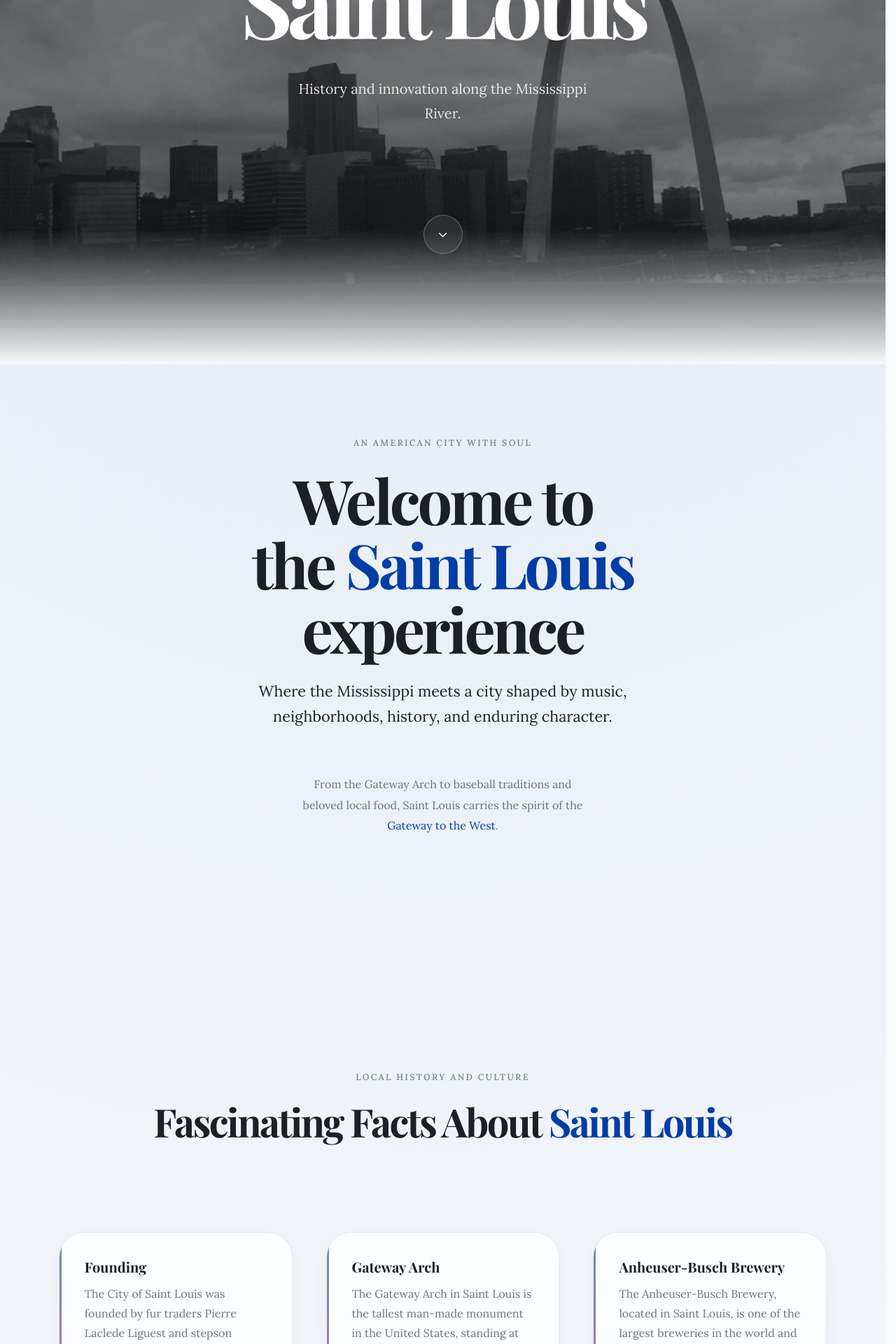
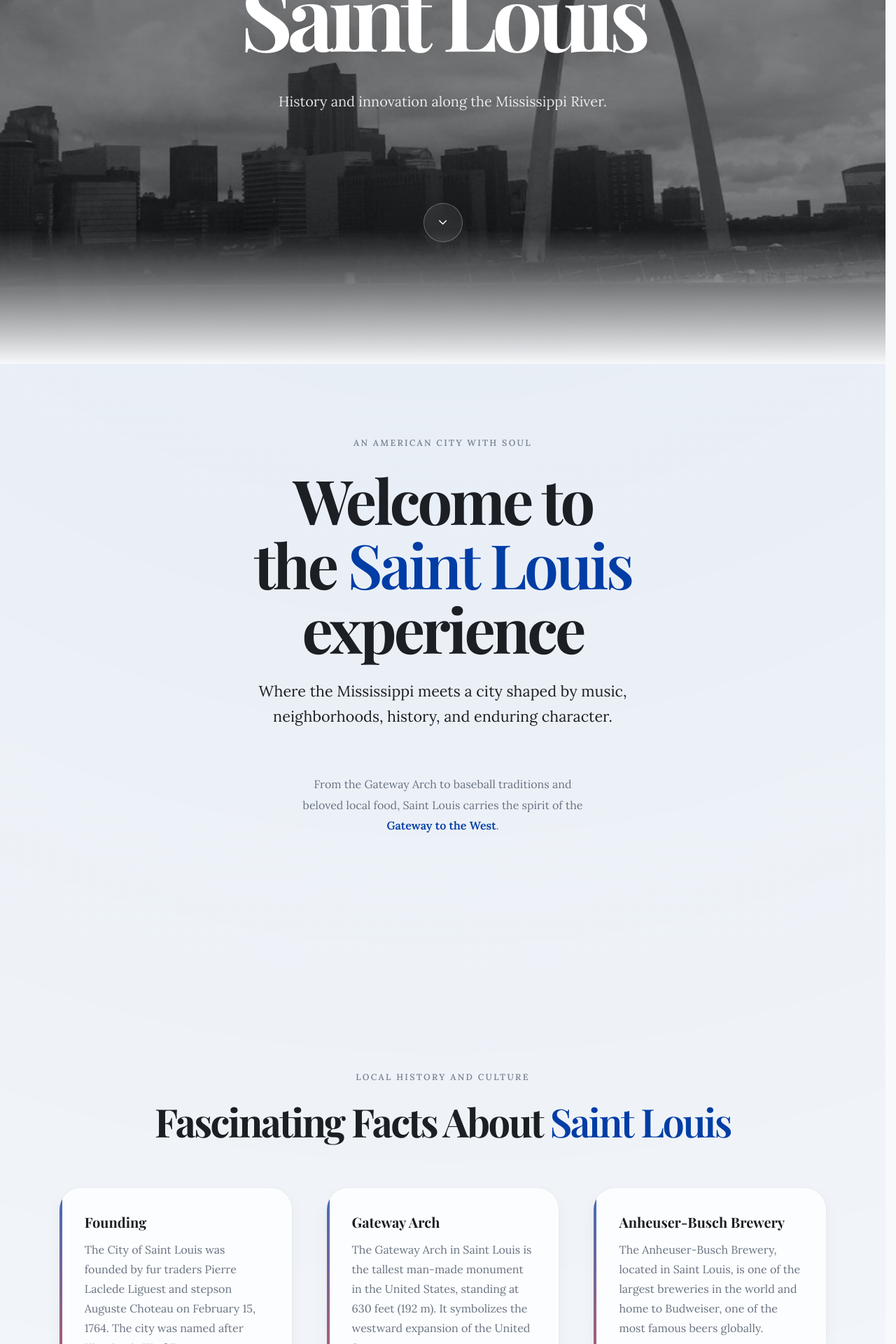
Before and after one commit to mcckyle/saint-louis-facts, a React (Vite) app: page / in a window 1280 px wide. Shown: the part 280-2200 px from the top of the page at 70% size. Built offline with nearby package versions, Linux system fonts and the light colour scheme.

Commit message:
Header.jsx: Cache the media query result in a variable for better readability.

```diff
--- a/index.html
+++ b/index.html
@@ -17,7 +17,7 @@
 
     <!-- Open Graph Foundation. -->
     <meta property="og:title" content="Saint Louis Facts | Gateway to the West" />
-    <meta property="og:description" content="Explore the history and culture of Saint Louis." />
+    <meta property="og:description" content="Discover Saint Louis through history, culture, architecture, and the enduring spirit of the Gateway to the West." />
     <meta property="og:type" content="website" />
     <meta property="og:url" content="https://mcckyle.github.io/saint-louis-facts/" />
     <meta property="og:image" content="https://mcckyle.github.io/saint-louis-facts/images/social-preview.png" />
--- a/src/App.css
+++ b/src/App.css
@@ -29,7 +29,7 @@
     gap: var(--space-xl);
     padding-inline: var(--page-padding);
 }
-.section { padding-block: var(--section-padding); }
+.section { display: grid; gap: var(--space-lg); padding-block: var(--section-padding); }
 .section-eyebrow
 {
     display: inline-flex;
@@ -76,13 +76,12 @@
 
     transition: var(--surface-transition);
 }
-.surface-card:hover { transform: translateY(-2px); box-shadow: var(--shadow-lg); }
-.highlight { color: var(--primary); }
+.highlight { color: var(--primary); font-weight: 600; }
 
 /* ====================================
    App Headings Styles.
 ======================================= */
-:where(h1, h2, h3) { margin: 0; font-family: var(--font-display); text-wrap: balance; }
+:where(h1, h2, h3, h4, h5, h6) { margin: 0; font-family: var(--font-display); text-wrap: balance; }
 :where(h1, h2) { letter-spacing: -0.045em; line-height: 1.05; }
 h1 { font-size: clamp(3rem, 8vw, 5rem); }
 h2 { font-size: clamp(2rem, 5vw, 3.5rem); }
@@ -105,7 +104,12 @@ h2 { font-size: clamp(2rem, 5vw, 3.5rem); }
     transition: transform var(--transition);
 }
 .skip-link:focus { transform: translateY(0); }
-:focus-visible { outline: 3px solid var(--focus-ring); outline-offset: 4px; }
+:focus-visible { outline: 3px solid var(--focus-ring); outline-offset: 4px; border-radius: var(--radius-sm); }
+
+@media (hover: hover)
+{
+    .surface-card:hover { transform: translateY(-2px); box-shadow: var(--shadow-lg); }
+}
 
 /* ====================================
    App Reduced Motion Styles.
--- a/src/App.jsx
+++ b/src/App.jsx
@@ -1,9 +1,9 @@
 //Filename: App.jsx
 //Author: Kyle McColgan
-//Date: 6 July 2026
+//Date: 17 July 2026
 //Description: This file contains the App component for the Saint Louis facts project.
 
-import React, { useRef } from "react";
+import { useRef } from "react";
 import Header from "./components/Header/Header.jsx";
 import Intro from "./components/Intro/Intro.jsx";
 import FunFactsList from "./components/FunFactsList/FunFactsList.jsx";
--- a/src/components/Footer/Footer.jsx
+++ b/src/components/Footer/Footer.jsx
@@ -1,6 +1,6 @@
 //Filename: Footer.jsx
 //Author: Kyle McColgan
-//Date: 6 July 2026
+//Date: 17 July 2026
 //Description: This file contains the footer component for the Saint Louis Facts React project.
 
 import React from "react";
@@ -12,7 +12,7 @@ function Footer()
 
   return (
     <footer className="footer" aria-label="Site footer">
-      <div className="section-content footer-content">
+      <div className="section-content section-content--center footer-content">
         <div className="footer-copy">
           <p className="section-eyebrow footer-eyebrow">A city shaped by history and pride</p>
 
--- a/src/components/FunFactsList/FunFactsList.css
+++ b/src/components/FunFactsList/FunFactsList.css
@@ -6,13 +6,13 @@
 .fun-facts .section-content
 {
     display: grid;
-    gap: var(--space-xl);
+    gap: var(--space-lg);
 }
 
 .fact-list
 {
     display: grid;
-    grid-template-columns: repeat(auto-fit, minmax(18rem, 1fr));
+    grid-template-columns: repeat(auto-fit, minmax(min(100%, 20rem), 1fr));
     gap: var(--space-md);
 
     list-style: none;
@@ -34,11 +34,12 @@
     content: "";
     position: absolute;
     inset: 0 auto 0 0;
-    width: 3px;
+    width: 4px;
+    border-radius: 999px;
     background: linear-gradient(var(--primary), var(--accent));
-    opacity: 0.6;
+    opacity: 0.75;
 }
-.fact-copy { display: grid; gap: 0.75rem; margin-bottom: auto; }
+.fact-copy { display: grid; gap: var(--space-xs); margin-bottom: auto; }
 
 /* Fact Title Styles. */
 .fact-card-title
@@ -68,7 +69,7 @@
     text-transform: uppercase;
     color: var(--muted);
 }
-.sources-links { display: flex; flex-wrap: wrap; gap: 0.5rem; }
+.sources-links { display: flex; flex-wrap: wrap; align-items: center; gap: 0.50rem; }
 .source-link
 {
     display: inline-flex;
@@ -84,10 +85,8 @@
 
     transition: transform var(--transition), background var(--transition);
 }
-.source-link:hover, .source-link:focus-visible { transform: translateY(-2px); background: color-mix(in srgb, var(--primary) 16%, transparent); }
-
-/* FunFactsList Media Queries Styles. */
-@media (max-width: 768px)
+.source-link:focus-visible { background: color-mix(in srgb, var(--primary) 16%, transparent); }
+@media (hover: hover)
 {
-    .fact-list { grid-template-columns: 1fr; }
+    .source-link:hover { transform: translateY(-2px); background: color-mix(in srgb, var(--primary) 16%, transparent); }
 }
--- a/src/components/Header/Header.css
+++ b/src/components/Header/Header.css
@@ -34,6 +34,7 @@
     width: 100%;
     height: 100%;
     object-fit: cover;
+    object-position: center;
     filter: brightness(0.76) saturate(1.02) contrast(1.02);
 }
 
@@ -47,8 +48,8 @@
 
     background: linear-gradient(
       180deg,
-      rgba(5, 10, 18, 0.55),
-      rgba(5, 10, 18, 0.22) 55%,
+      rgba(5, 10, 18, 0.56),
+      rgba(5, 10, 18, 0.16) 55%,
       rgba(5, 10, 18, 0.42)
     );
 }
@@ -61,6 +62,7 @@
     width: 100%;
     max-width: var(--page-width);
     padding-inline: var(--page-padding);
+    padding-block: var(--space-lg);
 
     display: grid;
     justify-items: center;
@@ -83,7 +85,7 @@
 }
 .header-subtitle
 {
-    max-width: 36ch;
+    max-width: var(--measure-copy);
     color: rgba(255, 255, 255, 0.86);
     font-size: clamp(1rem, 2vw, 1.25rem);
     line-height: 1.75;
@@ -111,13 +113,16 @@
                 background-color var(--transition),
                 border-color var(--transition);
 }
-.scroll-cue:hover,
-.scroll-cue:focus-visible
+.scroll-cue:focus-visible { background: rgba(255, 255, 255, 0.16); }
+.scroll-cue svg { display: block; width: 1.2rem; height: 1.2rem; }
+@media (hover: hover)
 {
-    transform: translateY(-2px);
-    background: rgba(255, 255, 255, 0.16);
+    .scroll-cue:hover
+    {
+        transform: translateY(-2px);
+        background: rgba(255, 255, 255, 0.16);
+    }
 }
-.scroll-cue svg { width: 1.2rem; height: 1.2rem; }
 
 @media (prefers-reduced-motion: reduce)
 {
--- a/src/components/Header/Header.jsx
+++ b/src/components/Header/Header.jsx
@@ -1,6 +1,6 @@
 //Filename: Header.jsx
 //Author: Kyle McColgan
-//Date: 24 June 2026
+//Date: 17 July 2026
 //Description: This file contains the header component for the Saint Louis Facts React project.
 
 import React from "react";
@@ -11,11 +11,10 @@ function Header({ scrollTargetRef })
 {
   const handleScroll = () =>
   {
+    const reduceMotion = window.matchMedia("(prefers-reduced-motion: reduce)").matches;
+
     scrollTargetRef.current?.scrollIntoView({
-      behavior:
-        window.matchMedia("(prefers-reduced-motion: reduce)").matches
-          ? "auto"
-          : "smooth",
+      behavior: reduceMotion ? "auto" : "smooth",
     });
   };
 
--- a/src/components/Intro/Intro.css
+++ b/src/components/Intro/Intro.css
@@ -6,25 +6,20 @@
 .intro .section-content
 {
     width: min(100%, 58rem);
-    margin-inline: auto;
-
-    display: grid;
-    justify-items: center;
-    gap: var(--space-lg);
-    text-align: center;
 }
 
 /* Intro Main Title Styles. */
 .intro-title
 {
-    max-width: 12ch;
+    max-width: 11ch;
     font-size: clamp(3rem, 8vw, 5.5rem);
+    text-wrap: balance;
 }
 
 /* Intro Lead Paragraph Styles. */
 .intro-lead
 {
-    max-width: 42ch;
+    max-width: var(--measure-copy);
     font-size: clamp(1.1rem, 2vw, 1.35rem);
     line-height: 1.7;
 }
--- a/src/components/Intro/Intro.jsx
+++ b/src/components/Intro/Intro.jsx
@@ -1,6 +1,6 @@
 //Filename: Intro.jsx
 //Author: Kyle McColgan
-//Date: 6 July 2026
+//Date: 17 July 2026
 //Description: This file contains the intro component for the Saint Louis Facts React project.
 
 import React from "react";
--- a/src/index.css
+++ b/src/index.css
@@ -6,6 +6,7 @@
 :root
 {
     /* Saint Louis Flag Palette. */
+    color-scheme: light dark;
     --stl-red: #D01C1F; /* Color: Vibrant Red (Flag Background). */
     --stl-blue: #003DA5; /* Color: Deep River Blue (Mississippi/Missouri). */
     --stl-gold: #FFD200; /* Color: Fleur-de-lis Yellow. */
@@ -32,7 +33,6 @@
     --text-xl: clamp(1.15rem, 1vw + 1rem, 1.42rem);
 
     /* Layout. */
-    --layout-max-width: 1200px;
     --space-2xs: clamp(0.45rem, 0.7vw, 0.7rem);
     --space-xs: clamp(0.75rem, 1vw, 1rem);
     --space-sm: clamp(1rem, 2vw, 1.5rem);
@@ -46,9 +46,9 @@
     --measure-copy: 42ch;
 
     /* Radius. */
-    --radius-sm: 14px;
-    --radius-md: 22px;
-    --radius-lg: 36px;
+    --radius-sm: 12px;
+    --radius-md: 20px;
+    --radius-lg: 32px;
 
     /* Shadows. */
     --shadow-sm: 0 24px 70px rgba(15, 20, 26, 0.10);
@@ -77,13 +77,14 @@ body
     line-height: 1.7;
     background: var(--bg);
     color: var(--text);
+    overflow-wrap: anywhere;
     text-rendering: optimizeLegibility;
     -webkit-font-smoothing: antialiased;
     -moz-osx-font-smoothing: grayscale;
 }
 
 /* Media Elements Styles. */
-img, svg, video { display: block; max-width: 100%; }
+img, svg, video { display: block; max-width: 100%; height: auto; }
 button, input, textarea, select { font: inherit; }
 button { cursor: pointer; border: none; background: none; color: inherit; }
 p { max-width: var(--measure-copy); margin: 0; /* Margin important for spacing purposes. */ }
@@ -99,7 +100,7 @@ a
     transition: color var(--transition);
 }
 a:hover, a:focus-visible { color: var(--accent); }
-::selection { background: var(--primary); color: white; }
+::selection { background: color-mix(in srgb, var(--primary) 85%, white); color: #fff; }
 
 /* ====================================
    Dark Mode Media Query Styles.
```
Also changed, not shown: src/components/Footer/Footer.css (+10 -14 lines), src/components/Interactive/Interactive.css (+11 -12 lines), 6 other files (tests, documents, lock files or other folders).
